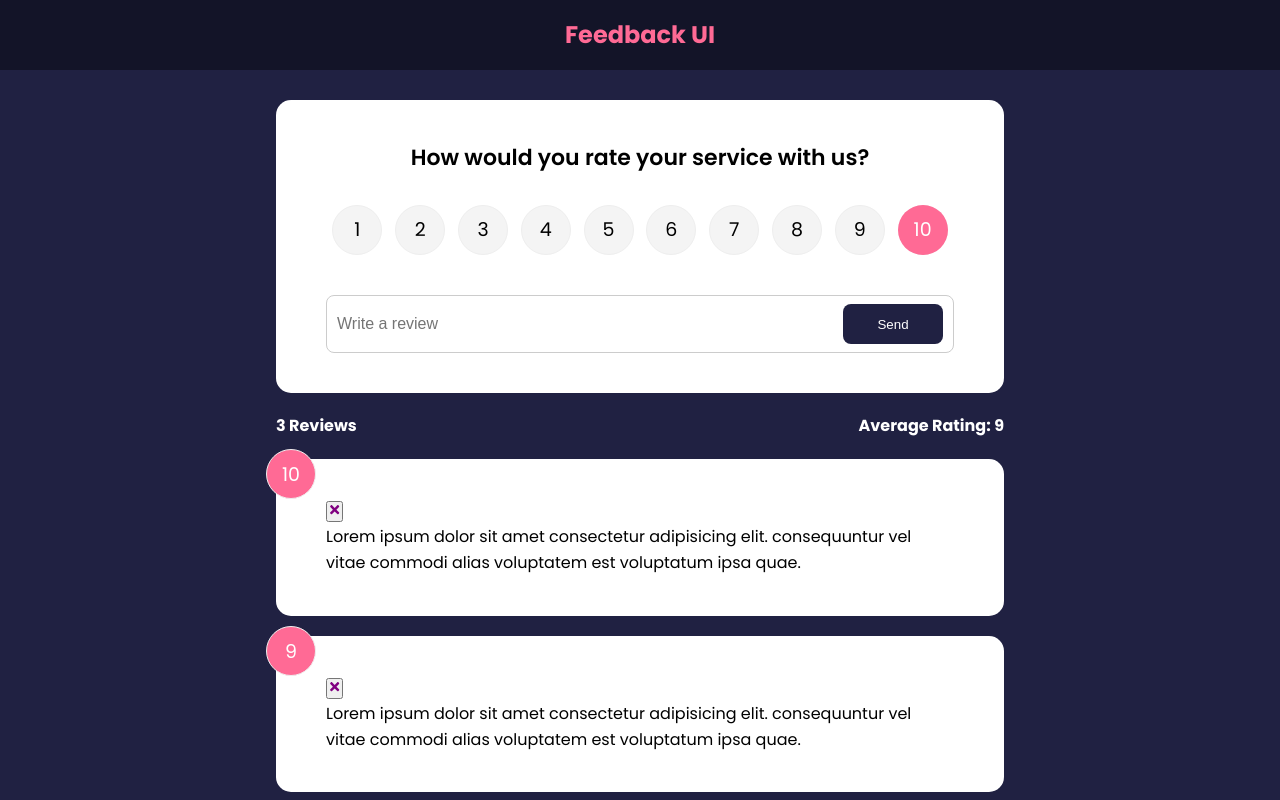
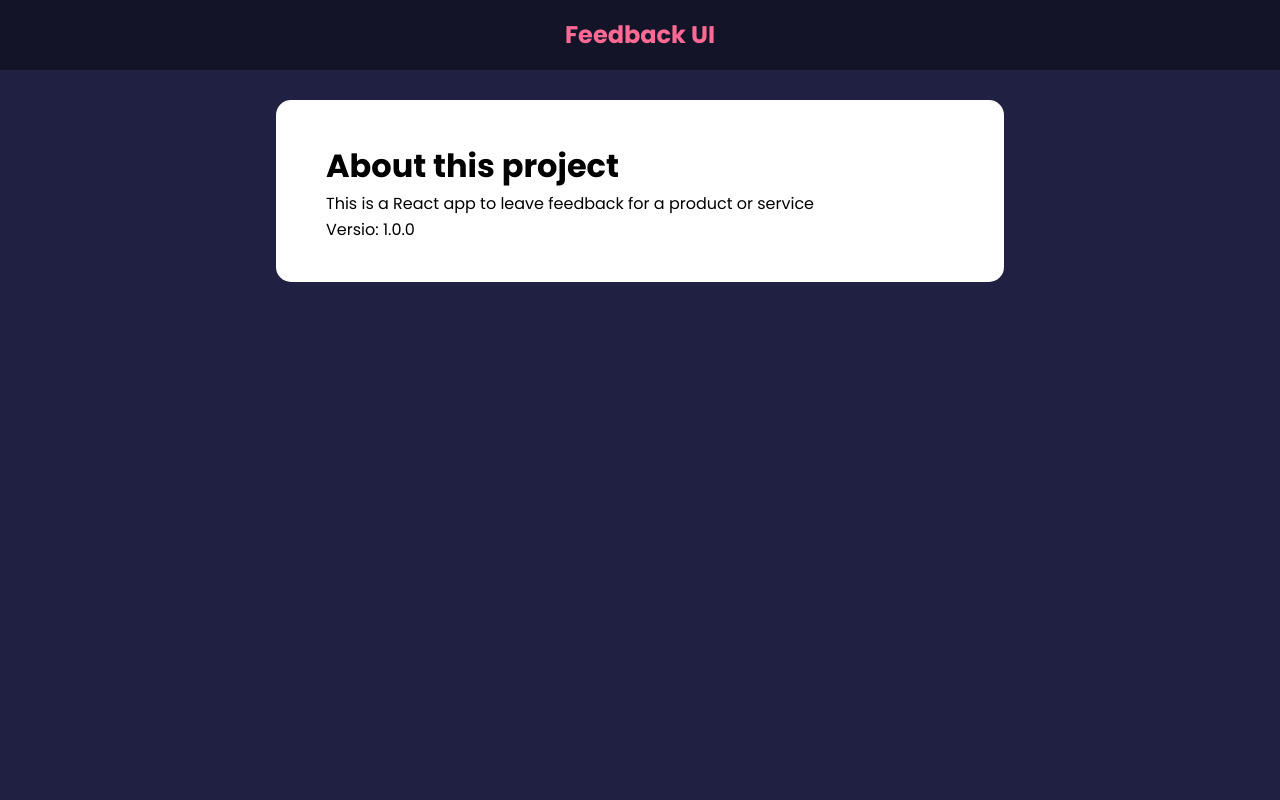
Before and after one commit to miquelespinosa2/feedback-react-app, a React (Create React App) app: page /about in a window 1280 px wide. Shown: the top 800 px of the page. Built offline with nearby package versions, Linux system fonts and the light colour scheme.

Commit message:
finished the pending lesson

```diff
--- a/package.json
+++ b/package.json
@@ -10,6 +10,7 @@
     "react": "^17.0.2",
     "react-dom": "^17.0.2",
     "react-icons": "^4.3.1",
+    "react-router-dom": "^6.3.0",
     "react-scripts": "5.0.0",
     "uuid": "^8.3.2",
     "web-vitals": "^2.1.4"
--- a/src/App.js
+++ b/src/App.js
@@ -1,10 +1,12 @@
 import { v4 as uuidv4} from 'uuid'
 import { useState } from 'react'
+import {BrowserRouter as Router, Route, Routes } from 'react-router-dom'
 import Header from "./components/Header"
 import FeedbackList from "./components/FeedbackList"
 import FeedbackData from './data/FeedbackData'
 import FeedbackStats from './components/FeedbackStats'
 import FeedbackForm from './components/FeedbackForm'
+import AboutPage from './pages/AboutPage'
 
 
 function App() {
@@ -22,15 +24,25 @@
     }
   }
   return (
+    <Router>
+      <Header />
+      <div className="container">
+        <Routes>
+        <Route exact path='/' element={
           <>
-    <Header  />
-    <div className="container">
           <FeedbackForm handleAdd={addFeedback}/>
           <FeedbackStats feedback={feedback}/>
           <FeedbackList feedback={feedback}
           handleDelete={deleteFeedback} />
+          </>
+        }>
+
+        </Route>
+
+      <Route path='/about' element={<AboutPage />} />
+      </Routes>
       </div>
-    </>
+    </Router>
   )
 }
 
--- /dev/null
+++ b/src/pages/AboutPage.jsx
@@ -0,0 +1,16 @@
+import Card from '../components/shared/Card'
+import React from 'react'
+
+function AboutPage() {
+  return (
+    <Card className='about'>
+      <h1>About this project</h1>
+      <p>This is a React app to leave feedback for a product
+        or service
+      </p>
+      <p>Versio: 1.0.0</p>
+    </Card>
+  )
+}
+
+export default AboutPage
```
Also changed, not shown: 1 other file (tests, documents, lock files or other folders). Lines whose indentation alone changed are shown as unchanged.
